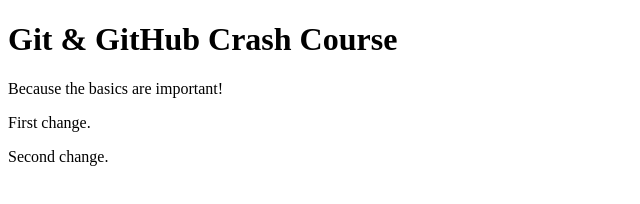
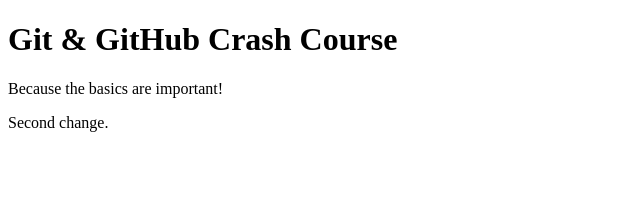
Before and after one commit to rnb-s/githubActions, a plain HTML site: page index.html in a window 1280 px wide. Shown: the whole page, without its empty margins (0-640 px from the left). Drawn offline with Linux system fonts and the light colour scheme.

Commit message:
Revert "First change."
This reverts commit 37851dddd823ac06d30e1d72eeb1718ebee74830.

```diff
--- a/index.html
+++ b/index.html
@@ -9,7 +9,6 @@
   <body>
     <h1>Git & GitHub Crash Course</h1>
     <p>Because the basics are important!</p>
-    <p>First change.</p>
     <p>Second change.</p>
 
 
```
